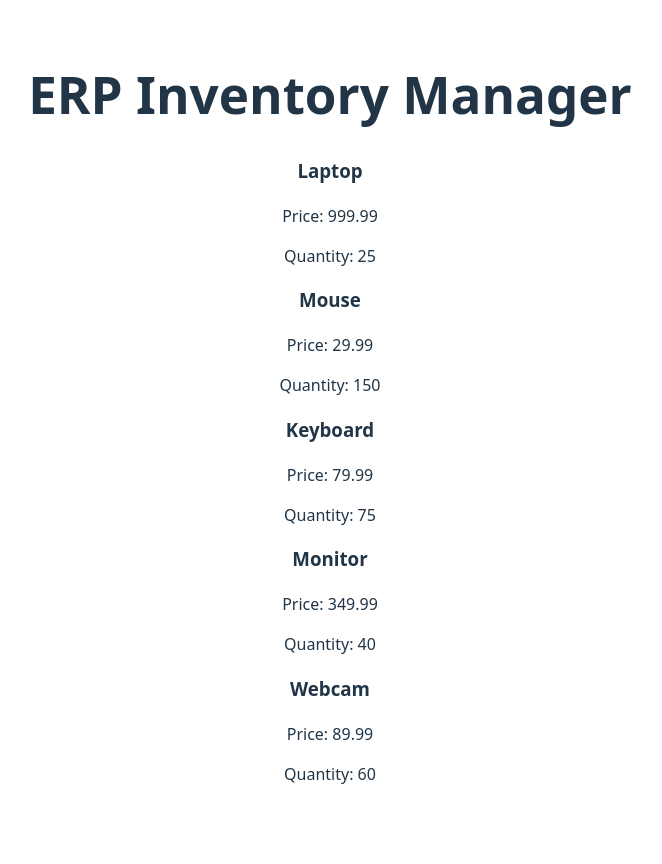
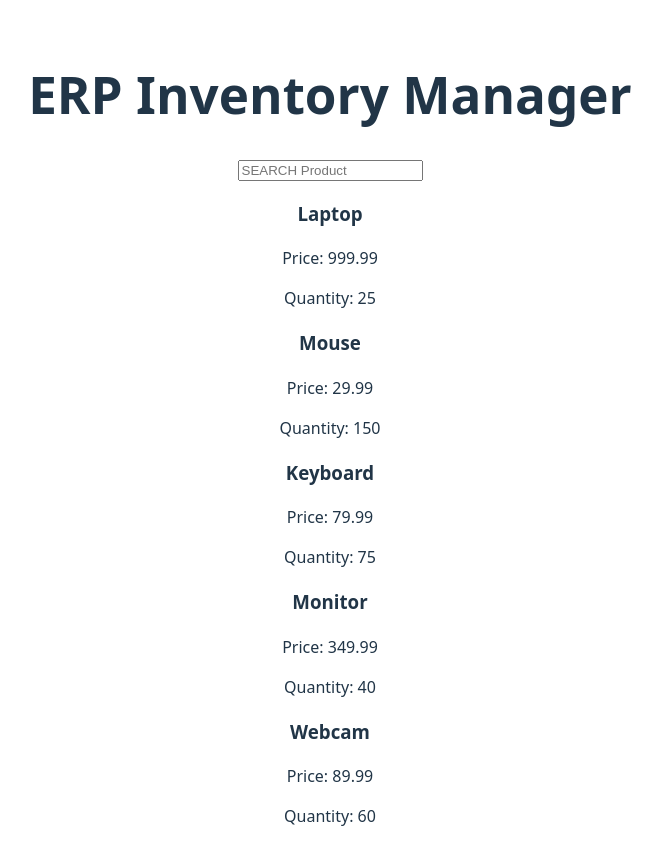
Before and after one commit to eneskaraoglu/erp-inventory-manager, a React (Vite) app: page / in a window 1280 px wide. Shown: the top 864 px of the page, without its empty margins (310-972 px from the left). Before the commit the page ends 834 px from the top, so only its background shows below. Built offline with nearby package versions, Linux system fonts and the light colour scheme.

Commit message:
filter setup

```diff
--- a/src/App.tsx
+++ b/src/App.tsx
@@ -1,5 +1,6 @@
 import './App.css'
 import ProductCard from './components/ProductCard'
+import { useState } from 'react'
 
   const products = [
   { id: 1, name: "Laptop", price: 999.99, quantity: 25 },
@@ -10,11 +11,19 @@ import ProductCard from './components/ProductCard'
 ]
 
 function App() {
+  const [searchTerm, setSearchTerm] = useState('')
+  const filteredProducts = products.filter(product => product.name.toLowerCase().includes(searchTerm.toLowerCase()) )
   return(
   <div>
     <h1>ERP Inventory Manager</h1>
+    <input
+      type='text'
+      placeholder='SEARCH Product'
+      value={searchTerm}
+      onChange={(e) => setSearchTerm(e.target.value) }
+    ></input>
     {
-      products.map(product => (
+      filteredProducts.map(product => (
         <ProductCard
         key={product.id}
         name={product.name}
```
Also changed, not shown: 1 other file (tests, documents, lock files or other folders).
